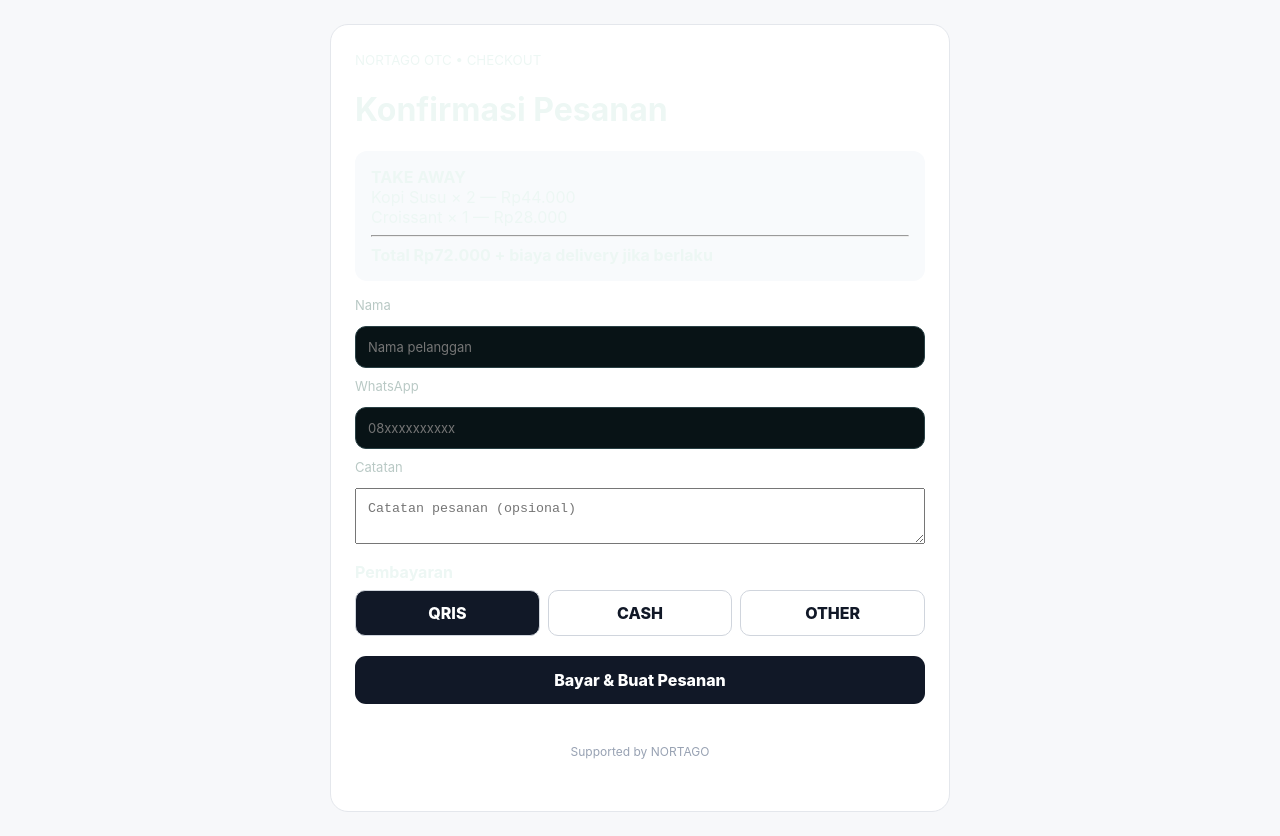
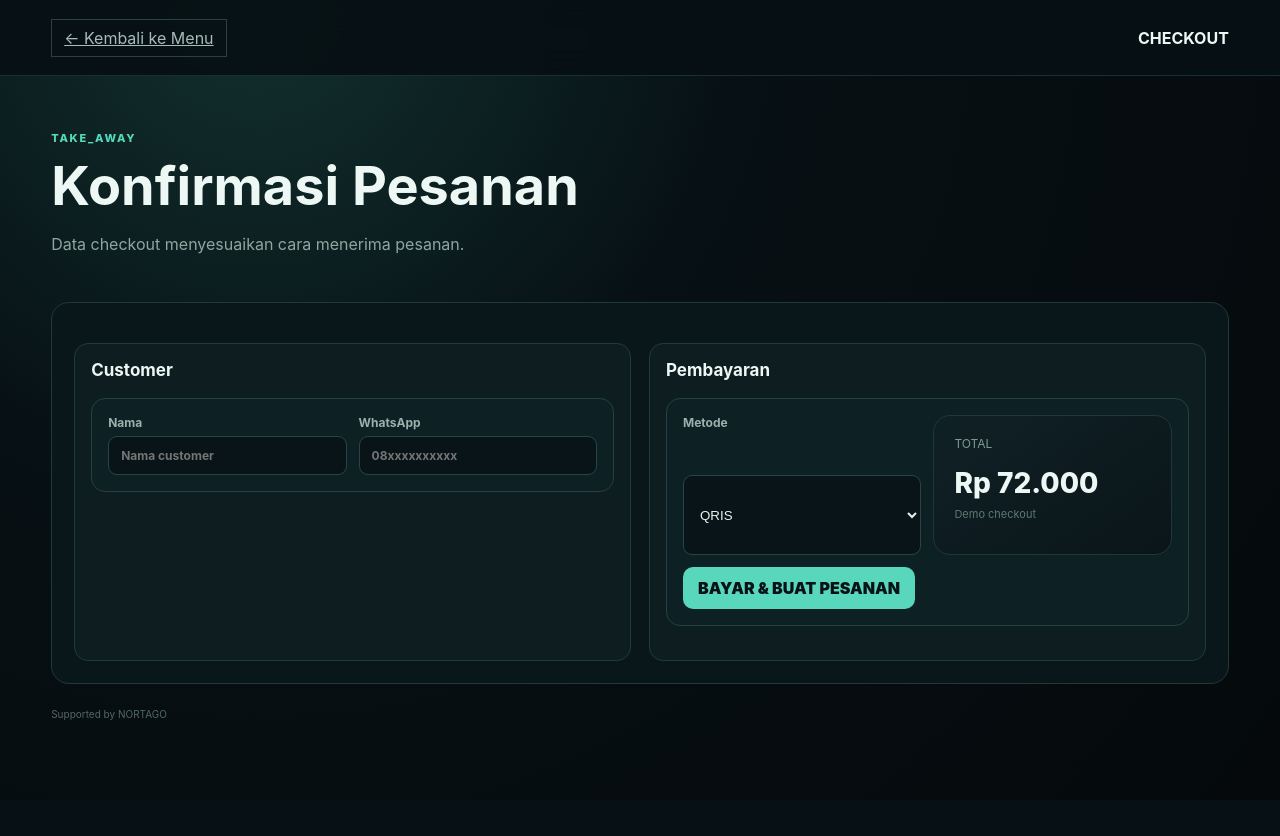
Before and after one commit to adiaris2022-rgb/tjsl-impact-control-tower, a Next.js app: page /otc/checkout in a window 1280 px wide. After the commit the page ends 800 px from the top, so only its background shows below. Built offline with nearby package versions, Linux system fonts and the light colour scheme.

Commit message:
feat: add OTC customer menu and checkout to TJSL app

```diff
--- a/app/otc/checkout/page.tsx
+++ b/app/otc/checkout/page.tsx
@@ -1,22 +1,13 @@
 "use client";
-import {useEffect, useState} from "react";
-export default function Checkout(){
- const [mode,setMode]=useState("TAKE AWAY");
- useEffect(()=>{const m=new URLSearchParams(window.location.search).get("mode"); if(m) setMode(m);},[]);
- const [method,setMethod]=useState("QRIS"),[done,setDone]=useState(false);
- const [date,setDate]=useState(""),[time,setTime]=useState(""),[address,setAddress]=useState("");
- const delivery=mode==="DELIVERY", po=mode==="PRE-ORDER";
- const resultLine = po ? ("PO "+(date||"-")+" "+(time||"-")) : delivery ? "DELIVERY • Handover to third-party courier" : "TAKE AWAY";
- return <main style={{minHeight:"100vh",background:"#f7f8fa",padding:24,fontFamily:"Inter,system-ui,sans-serif"}}><div style={{maxWidth:620,margin:"0 auto",background:"#fff",padding:24,borderRadius:18,border:"1px solid #e4e7ec"}}>
- <small>NORTAGO OTC • CHECKOUT</small><h1>Konfirmasi Pesanan</h1>
- <div style={{padding:16,background:"#f8fafc",borderRadius:12,margin:"16px 0"}}><b>{mode}</b><div>Kopi Susu × 2 — Rp44.000</div><div>Croissant × 1 — Rp28.000</div>{delivery&&<div>Delivery fee — dikonfigurasi bisnis/mitra</div>}<hr/><strong>Total Rp72.000 + biaya delivery jika berlaku</strong></div>
- <label>Nama<input placeholder="Nama pelanggan" style={{width:"100%",padding:12,margin:"6px 0 10px",boxSizing:"border-box"}}/></label>
- <label>WhatsApp<input placeholder="08xxxxxxxxxx" style={{width:"100%",padding:12,margin:"6px 0 10px",boxSizing:"border-box"}}/></label>
- {po&&<div style={{display:"grid",gridTemplateColumns:"1fr 1fr",gap:10}}><label>Tanggal pickup<input type="date" value={date} onChange={e=>setDate(e.target.value)} style={{width:"100%",padding:12,marginTop:6,boxSizing:"border-box"}}/></label><label>Jam pickup<input type="time" value={time} onChange={e=>setTime(e.target.value)} style={{width:"100%",padding:12,marginTop:6,boxSizing:"border-box"}}/></label></div>}
- {delivery&&<label>Alamat Delivery<textarea value={address} onChange={e=>setAddress(e.target.value)} placeholder="Alamat lengkap penerima" style={{width:"100%",padding:12,margin:"6px 0",boxSizing:"border-box"}}/></label>}
- <label>Catatan<textarea placeholder="Catatan pesanan (opsional)" style={{width:"100%",padding:12,margin:"6px 0",boxSizing:"border-box"}}/></label>
- <div style={{marginTop:12}}><b>Pembayaran</b><div style={{display:"grid",gridTemplateColumns:"repeat(3,1fr)",gap:8,marginTop:8}}>{["QRIS","CASH","OTHER"].map(x=><button key={x} onClick={()=>setMethod(x)} style={{padding:12,borderRadius:10,border:"1px solid #d0d5dd",background:method===x?"#111827":"#fff",color:method===x?"#fff":"#111827"}}>{x}</button>)}</div></div>
- <button onClick={()=>setDone(true)} style={{width:"100%",marginTop:20,padding:14,border:0,borderRadius:11,background:"#111827",color:"#fff",fontWeight:800}}>Bayar & Buat Pesanan</button>
- {done&&<div style={{marginTop:16,padding:14,borderRadius:12,background:"#ecfdf3",color:"#027a48"}}><b>Pesanan berhasil dibuat.</b><br/>Order OTC-00124 • PAID • Source CUSTOMER_SELF_ORDER<br/>{resultLine}<br/>Pickup/Handover Code: 7K9P</div>}
- <footer style={{marginTop:40,textAlign:"center",fontSize:12,color:"#98a2b3"}}>Supported by NORTAGO</footer></div></main>
+import { useSearchParams } from "next/navigation";
+import Link from "next/link";
+import { Suspense, useState } from "react";
+
+function Checkout(){
+ const params=useSearchParams(); const mode=params.get("mode")||"TAKE_AWAY";
+ const [done,setDone]=useState(false);
+ const [payment,setPayment]=useState("QRIS");
+ if(done) return <main className="app-shell"><section className="hero"><div><div className="eyebrow">ORDER CREATED</div><h1>Pesanan berhasil</h1><p>Order OTC-00124 tercatat dan siap diproses.</p></div></section><section className="data-panel"><div className="sub-panel"><h3>Digital Order Receipt</h3><p className="method">Fulfillment: {mode.replace("_"," ")} • Payment: {payment} • Total: Rp 72.000</p><div className="status" style={{display:"inline-block",marginTop:12}}>PICKUP PASS: 7K9P</div><p className="method">Untuk DELIVERY, kode handover digunakan saat pesanan diserahkan kepada kurir pihak ketiga.</p></div></section><footer>Supported by NORTAGO</footer></main>;
+ return <main className="app-shell"><header className="topbar"><Link href="/otc" className="ghost">← Kembali ke Menu</Link><strong>CHECKOUT</strong></header><section className="hero"><div><div className="eyebrow">{mode}</div><h1>Konfirmasi Pesanan</h1><p>Data checkout menyesuaikan cara menerima pesanan.</p></div></section><section className="data-panel"><div className="split-grid"><div className="sub-panel"><h3>Customer</h3><div className="inline-form"><label>Nama<input placeholder="Nama customer"/></label><label>WhatsApp<input placeholder="08xxxxxxxxxx"/></label>{mode==="PRE_ORDER"&&<><label>Tanggal PO<input type="date"/></label><label>Jam Pickup<input type="time"/></label></>}{mode==="DELIVERY"&&<><label style={{gridColumn:"1/-1"}}>Alamat Delivery<input placeholder="Alamat lengkap"/></label><label style={{gridColumn:"1/-1"}}>Catatan Delivery<input placeholder="Patokan / catatan untuk kurir"/></label></>}</div></div><div className="sub-panel"><h3>Pembayaran</h3><div className="inline-form"><label>Metode<select value={payment} onChange={e=>setPayment(e.target.value)}><option>QRIS</option><option>CASH</option><option>OTHER</option></select></label><div className="metric"><div className="metric-title">TOTAL</div><div className="metric-value">Rp 72.000</div><div className="metric-note">Demo checkout</div></div><button onClick={()=>setDone(true)}>BAYAR & BUAT PESANAN</button></div></div></div></section><footer>Supported by NORTAGO</footer></main>
 }
+export default function Page(){return <Suspense fallback={<div className="loading">Memuat checkout…</div>}><Checkout/></Suspense>}
```
